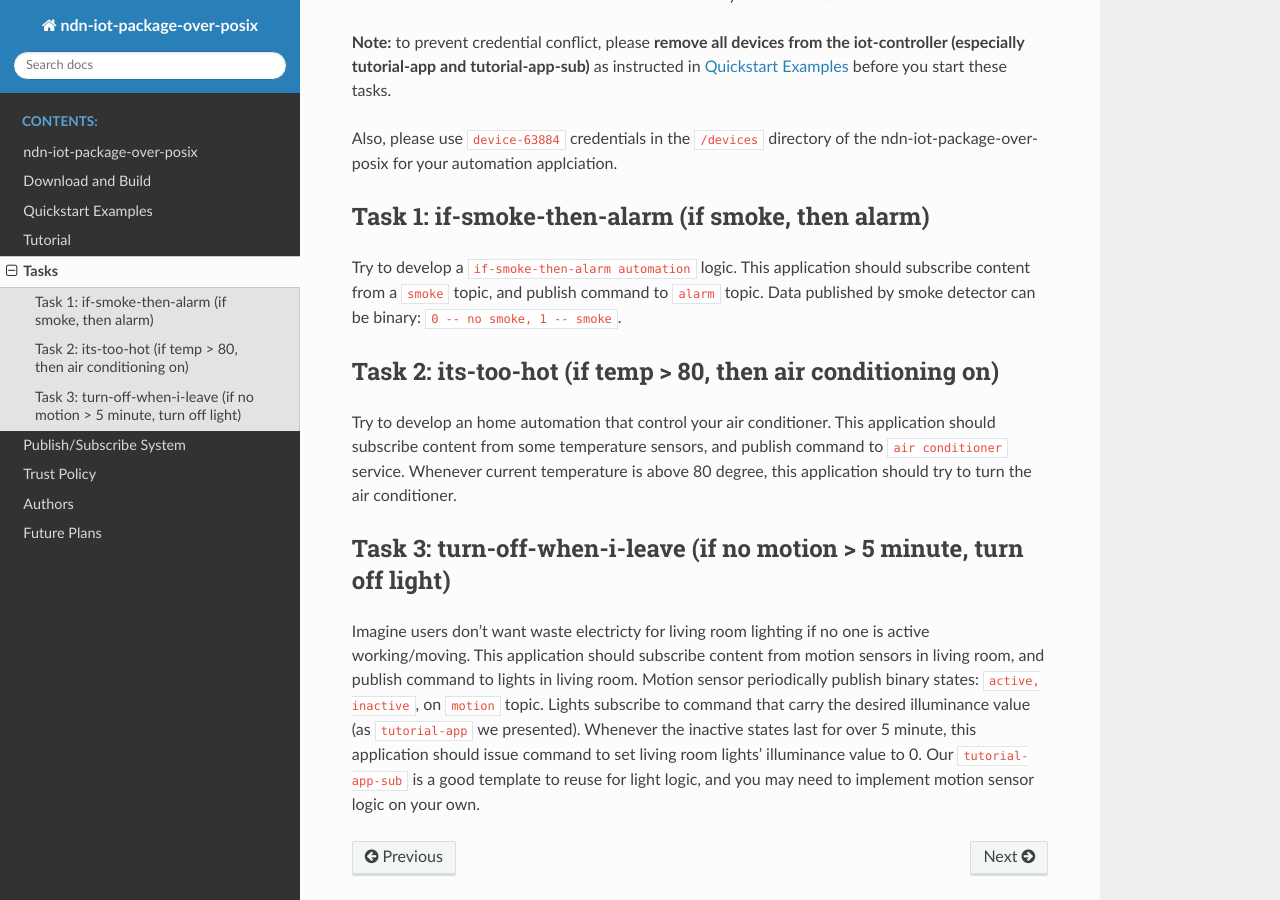
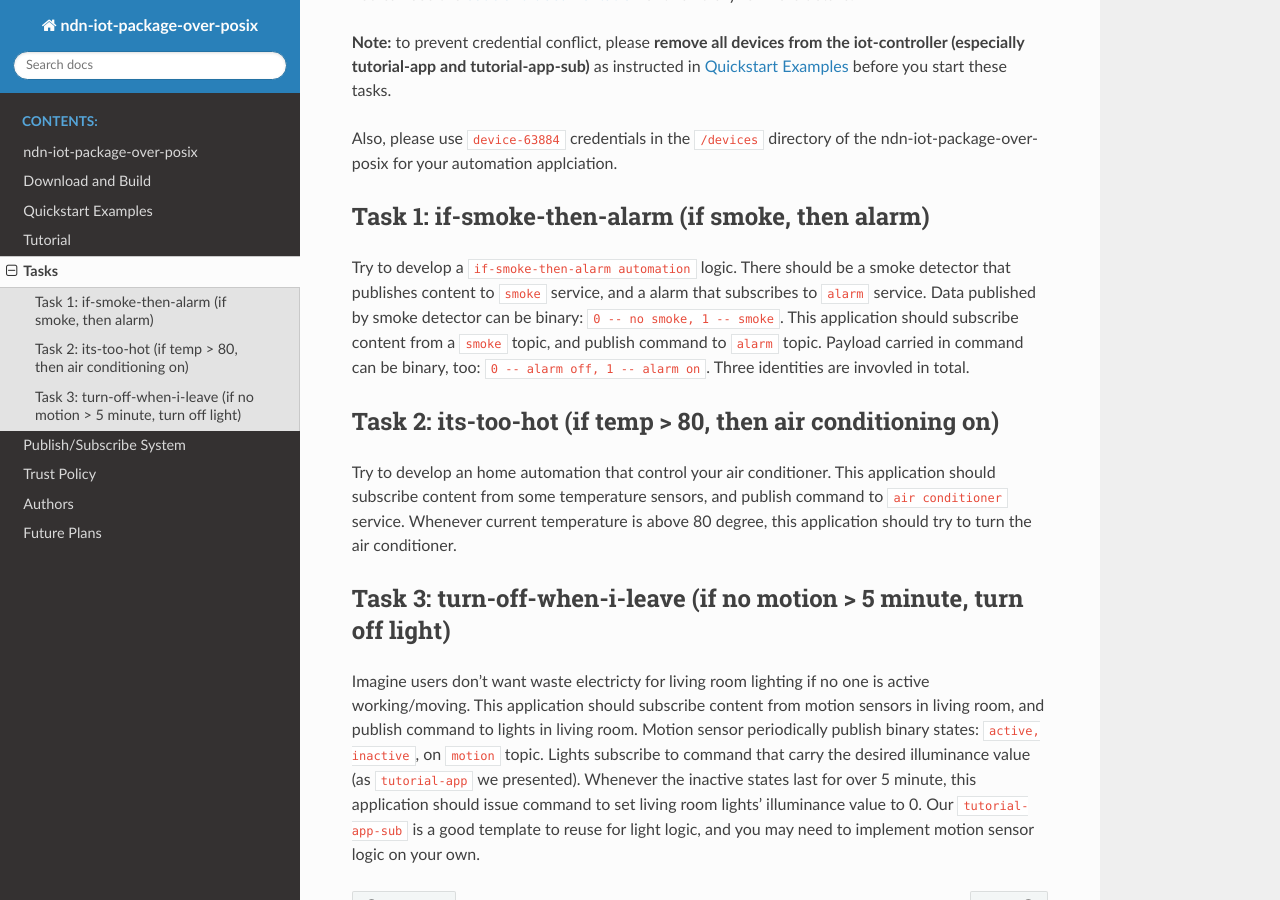
Before and after one commit to named-data-iot/ndn-iot-package-over-posix, a Sphinx documentation site: the page built from docs/src/tasks.rst, in a window 1280 px wide and 900 px high, scrolled down 557 px. Built offline with Sphinx 7.4.7 and the Read the Docs theme 2.0.0, drawn with Linux system fonts in a browser that asks for light colours.

```diff
--- a/docs/src/tasks.rst
+++ b/docs/src/tasks.rst
@@ -30,8 +30,11 @@ Also, please use ``device-63884`` credentials in the ``/devices`` directory of t
 Task 1: if-smoke-then-alarm (if smoke,  then alarm)
 --------------
 Try to develop a ``if-smoke-then-alarm automation`` logic.
+There should be a smoke detector that publishes content to ``smoke`` service, and a alarm that subscribes to ``alarm`` service.
+Data published by smoke detector can be binary: ``0 -- no smoke, 1 -- smoke``.
 This application should subscribe content from a ``smoke`` topic, and publish command to ``alarm`` topic.
-Data published by smoke detector can be binary: ``0 -- no smoke, 1 -- smoke``.
+Payload carried in command can be binary, too: ``0 -- alarm off, 1 -- alarm on``.
+Three identities are invovled in total.
 
 Task 2: its-too-hot (if temp > 80, then air conditioning on)
 --------------
--- /dev/null
+++ b/tutorial_shared_info.txt
@@ -0,0 +1,4 @@
+24E64064911C2E5F8BBD3FABB11EB91BA2335830E0AEC9660FC5148CDEDC1DED
+device-1456
+425F87F6E87CBA8AB89187047CF71646503B5544D278D96077EAD76F1D0A69B17B623E5E18A2DE4AC301B09DDA822CE550E7ADAA5721C43E869BC1DA74BB58B9
+41C3884C60BCF4A63218F2877CA43D39
```
Also changed, not shown: docs/src/shared-secrets-gen.rst (added, +30 -0 lines).
